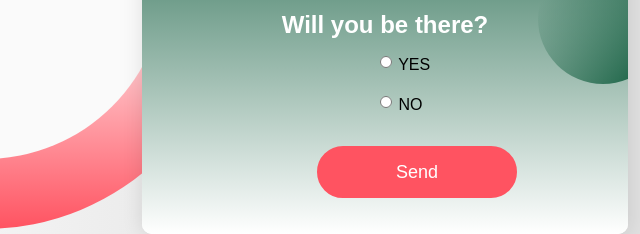
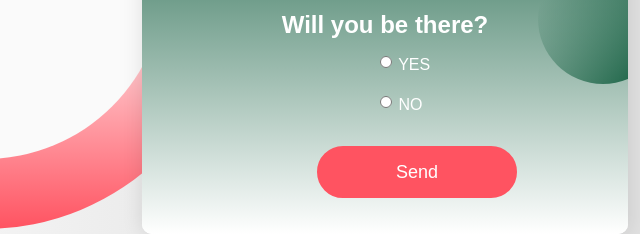
Before and after one commit to NomsB/Farewell, a plain HTML site: page RSVP.html in a window 1280 px wide. Shown: the part 371-605 px from the top of the page, 255-895 px from the left. Drawn offline with Linux system fonts and the light colour scheme.

Commit message:
Update RSVP.html

```diff
--- a/RSVP.html
+++ b/RSVP.html
@@ -39,8 +39,9 @@
 
                     <h3 class="title">Will you be there?</h3>
                     <div class="input-container">
-                        <input type="radio" name="Will&nbsp;You&nbsp;Be&nbsp;Attending" value="Yes" id="opt1" onclick="display(1)" unchecked>  YES<br><br>
-                        <input type="radio" name="Will&nbsp;You&nbsp;Be&nbsp;Attending" value="No" id="opt2" onclick="display(0)" unchecked>  NO
+                        <label for="Yes" style="color:white"><input type="radio" name="Will&nbsp;You&nbsp;Be&nbsp;Attending" value="Yes" id="opt1" onclick="display(1)" unchecked> YES</label>
+                        <br><br>
+                        <label for="Yes" style="color:white"><input type="radio" name="Will&nbsp;You&nbsp;Be&nbsp;Attending" value="No" id="opt2" onclick="display(0)" unchecked> NO</label>
                     </div>
 
                     <div class="input-container textarea">
```
